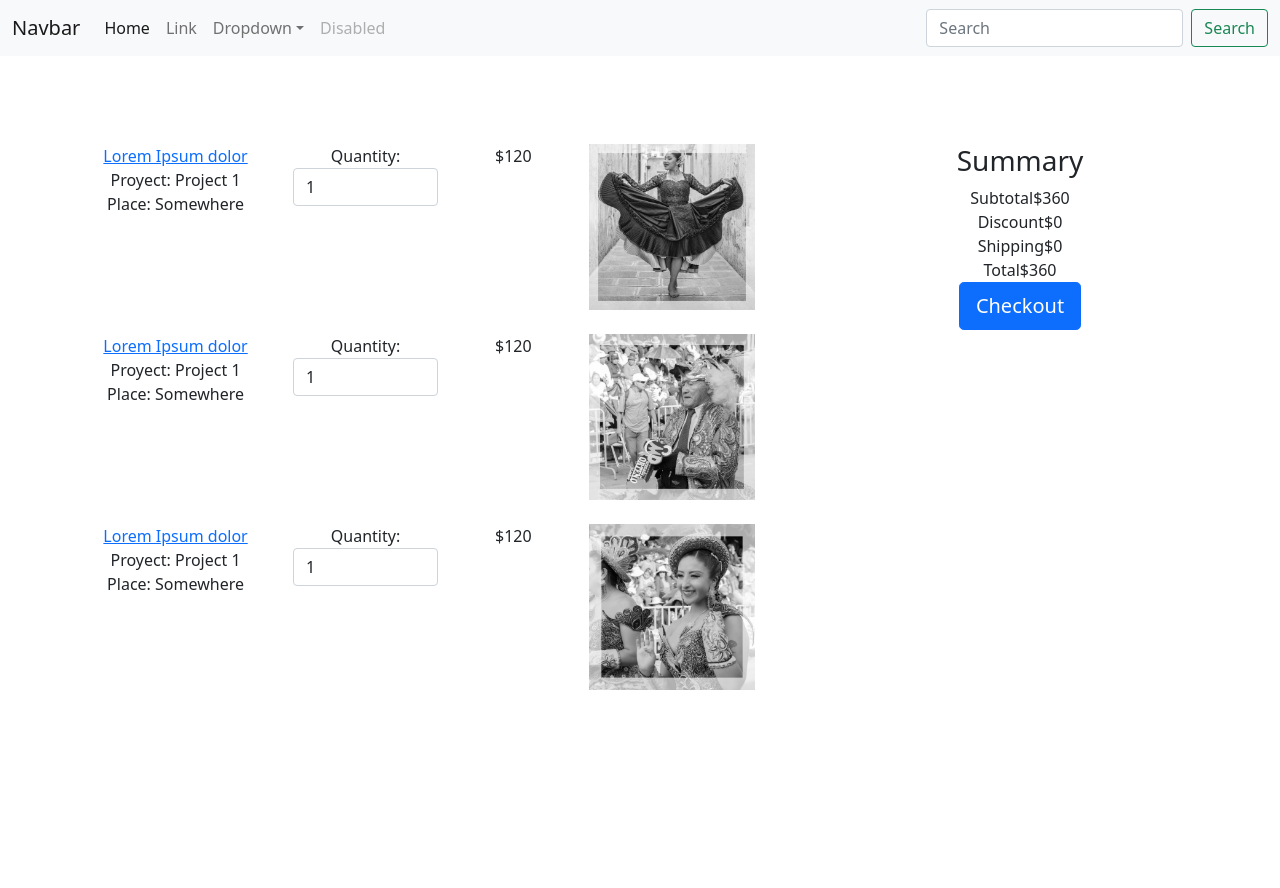
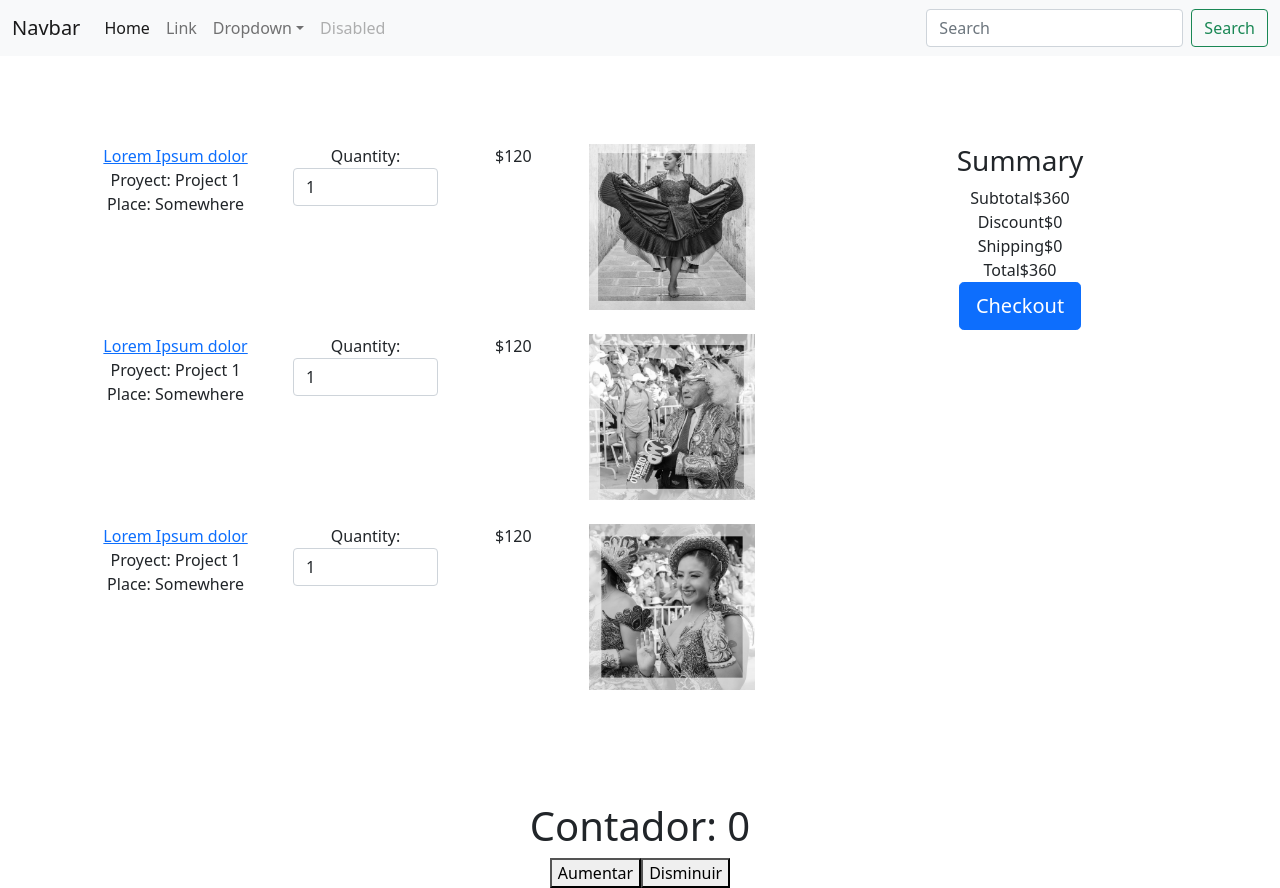
Before and after one commit to NitritoM/proyecto-react, a React (Create React App) app: page / in a window 1280 px wide. Before the commit the page ends 800 px from the top, so only its background shows below. Built offline with nearby package versions, Linux system fonts and the light colour scheme.

Commit message:
TercerCommit

```diff
--- a/src/App.js
+++ b/src/App.js
@@ -3,6 +3,7 @@ import "bootstrap/dist/css/bootstrap.min.css";
 import "./App.css";
 import Navbar from "./components/Navbar";
 import Cart from "./components/Cart"
+import Contador from "./components/ItemCount";
 
 function App() {
 	return (
@@ -13,6 +14,10 @@ function App() {
 				<br/>
 				<br/>
 				<Cart/>
+				<br/>
+				<br/>
+				<br/>
+				<Contador/>
 			</>
 		</div>
 	);
--- /dev/null
+++ b/src/components/ItemCount.js
@@ -0,0 +1,29 @@
+import React from "react";
+import { useEffect, useState } from "react";
+
+const Contador = () => {
+    const [cont, setCont] =useState(0);
+	useEffect(() => {
+
+    },[cont]);
+
+    const increment =() =>{
+        if (cont < 20)
+            setCont(cont+1);
+    }
+
+    const decrement =() =>{
+        if (cont > 0)
+            setCont(cont-1);
+    }
+
+	return(
+    <>
+    <h1>Contador: {cont}</h1>
+    <button onClick={increment}>Aumentar</button>
+    <button onClick={decrement}>Disminuir</button>
+    </>
+    );
+};
+
+export default Contador;
```
